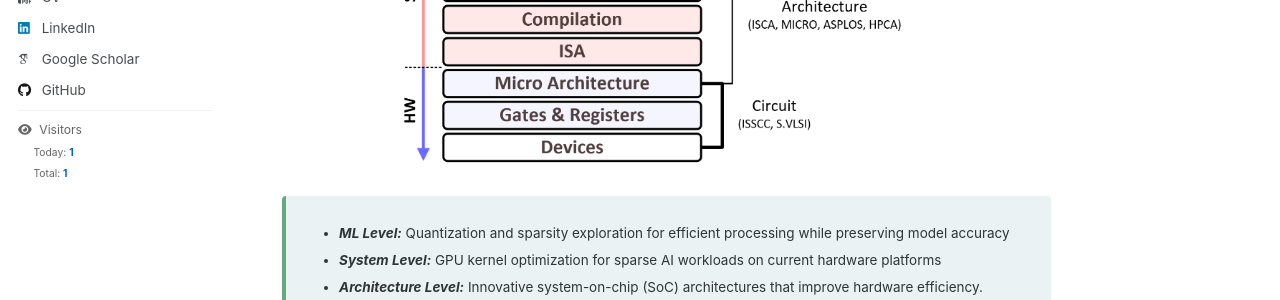
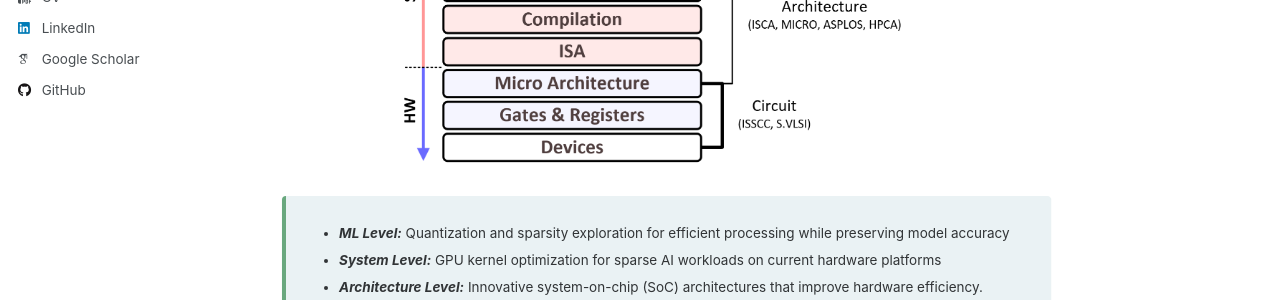
Before and after one commit to yjmoon99/yjmoon99.github.io, a Jekyll site: the page built from _pages/about.md, in a window 1280 px wide. Shown: the part 551-851 px from the top of the page. Built offline with Jekyll 4.4.1, drawn with Linux system fonts in a browser that asks for light colours; some web fonts are replaced; a script that is not in the unit is left out; part of the change alters nothing that is shown.

Commit message:
Update Profile

```diff
--- a/_includes/author-profile.html
+++ b/_includes/author-profile.html
@@ -48,32 +48,6 @@
       {% if author.github %}
         <li><a href="https://github.com/{{ author.github }}"><i class="fab fa-fw fa-github icon-pad-right" aria-hidden="true"></i>GitHub</a></li>
       {% endif %}
-      <li style="margin-top: 8px; padding-top: 8px; border-top: 1px solid var(--global-border-color);">
-        <span style="color: #666; font-size: 0.9em; display: block; line-height: 1.8;">
-          <i class="fas fa-fw fa-eye icon-pad-right" aria-hidden="true"></i>Visitors<br>
-          <span style="padding-left: 1.5em; font-size: 0.85em; display: block; margin-top: 2px; position: relative;">
-            Today: <span id="visitor-counter-today" style="color: #0066cc; font-weight: bold;">0</span>
-            <span id="visitor-feedback-today" style="display: none; color: #28a745; font-weight: bold; margin-left: 5px; animation: fadeOut 2s ease-out;">+1</span>
-          </span>
-          <span style="padding-left: 1.5em; font-size: 0.85em; display: block; margin-top: 2px; position: relative;">
-            Total: <span id="visitor-counter-total" style="color: #0066cc; font-weight: bold;">0</span>
-            <span id="visitor-feedback-total" style="display: none; color: #28a745; font-weight: bold; margin-left: 5px; animation: fadeOut 2s ease-out;">+1</span>
-          </span>
-        </span>
-      </li>
-      <style>
-        @keyframes fadeOut {
-          0% { opacity: 1; transform: translateY(0); }
-          100% { opacity: 0; transform: translateY(-10px); }
-        }
-        @keyframes highlight {
-          0% { background-color: rgba(0, 102, 204, 0.2); }
-          100% { background-color: transparent; }
-        }
-        .counter-highlight {
-          animation: highlight 1s ease-out;
-        }
-      </style>
       {% if author.academia %}
         <li><a href="{{ author.academia }}"><i class="ai ai-academia ai-fw icon-pad-right" aria-hidden="true"></i>Academia</a></li>
       {% endif %}
@@ -195,5 +169,3 @@
     </ul>
   </div>
 </div>
-
-<script src="{{ base_path }}/assets/js/visitor-counter.js"></script>
--- a/assets/js/visitor-counter.js
+++ /dev/null
@@ -1,202 +0,0 @@
-// Visitor Counter - Hybrid approach: CountAPI + localStorage fallback
-(function() {
-  'use strict';
-
-  // Use a unique namespace for this site
-  const SITE_NAMESPACE = 'yjmoon99-github-io';
-  const TOTAL_KEY = 'total';
-  const TODAY_KEY_PREFIX = 'today-';
-  const LOCAL_STORAGE_PREFIX = 'visitor_local_';
-
-  // Get today's date key
-  function getTodayKey() {
-    const today = new Date();
-    const year = today.getFullYear();
-    const month = String(today.getMonth() + 1).padStart(2, '0');
-    const day = String(today.getDate()).padStart(2, '0');
-    return `${TODAY_KEY_PREFIX}${year}-${month}-${day}`;
-  }
-
-  // CountAPI base URL
-  function getCountAPIUrl(key, operation = 'get') {
-    const namespace = `${SITE_NAMESPACE}-${key}`;
-    if (operation === 'hit') {
-      return `https://api.countapi.xyz/hit/${namespace}`;
-    }
-    return `https://api.countapi.xyz/get/${namespace}`;
-  }
-
-  // Get from localStorage as fallback
-  function getLocalStorageCount(key) {
-    const stored = localStorage.getItem(LOCAL_STORAGE_PREFIX + key);
-    return stored ? parseInt(stored, 10) : 0;
-  }
-
-  // Set to localStorage as backup
-  function setLocalStorageCount(key, value) {
-    localStorage.setItem(LOCAL_STORAGE_PREFIX + key, value.toString());
-  }
-
-  // Update display
-  function updateDisplay(total, today, showFeedback = false) {
-    const totalEl = document.getElementById('visitor-counter-total');
-    const todayEl = document.getElementById('visitor-counter-today');
-    const totalFeedback = document.getElementById('visitor-feedback-total');
-    const todayFeedback = document.getElementById('visitor-feedback-today');
-
-    if (totalEl) {
-      totalEl.textContent = total.toLocaleString('en-US');
-      if (showFeedback && totalFeedback) {
-        totalEl.classList.add('counter-highlight');
-        totalFeedback.style.display = 'inline';
-        setTimeout(() => {
-          totalFeedback.style.display = 'none';
-          totalEl.classList.remove('counter-highlight');
-        }, 2000);
-      }
-    }
-
-    if (todayEl) {
-      todayEl.textContent = today.toLocaleString('en-US');
-      if (showFeedback && todayFeedback) {
-        todayEl.classList.add('counter-highlight');
-        todayFeedback.style.display = 'inline';
-        setTimeout(() => {
-          todayFeedback.style.display = 'none';
-          todayEl.classList.remove('counter-highlight');
-        }, 2000);
-      }
-    }
-  }
-
-  // Fetch count from API with localStorage fallback
-  function fetchCount(key, callback) {
-    const url = getCountAPIUrl(key, 'get');
-    const fallbackCount = getLocalStorageCount(key);
-
-    fetch(url)
-      .then(response => {
-        if (!response.ok) {
-          throw new Error('Network response was not ok');
-        }
-        return response.json();
-      })
-      .then(data => {
-        if (data && data.value !== undefined) {
-          // Update localStorage with API value
-          setLocalStorageCount(key, data.value);
-          callback(data.value);
-        } else {
-          console.warn('Invalid response from API, using localStorage:', fallbackCount);
-          callback(fallbackCount);
-        }
-      })
-      .catch(error => {
-        console.warn('Error fetching count from API, using localStorage:', error);
-        callback(fallbackCount);
-      });
-  }
-
-  // Increment count via API with localStorage fallback
-  function incrementCount(key, callback) {
-    const url = getCountAPIUrl(key, 'hit');
-    const currentLocal = getLocalStorageCount(key);
-
-    fetch(url)
-      .then(response => {
-        if (!response.ok) {
-          throw new Error('Network response was not ok');
-        }
-        return response.json();
-      })
-      .then(data => {
-        if (data && data.value !== undefined) {
-          // Update localStorage with API value
-          setLocalStorageCount(key, data.value);
-          callback(data.value);
-        } else {
-          // Fallback: increment localStorage
-          const newValue = currentLocal + 1;
-          setLocalStorageCount(key, newValue);
-          console.warn('Invalid API response, using localStorage:', newValue);
-          callback(newValue);
-        }
-      })
-      .catch(error => {
-        // Fallback: increment localStorage
-        const newValue = currentLocal + 1;
-        setLocalStorageCount(key, newValue);
-        console.warn('Error incrementing via API, using localStorage:', error);
-        callback(newValue);
-      });
-  }
-
-  // Initialize counter
-  function init() {
-    const todayKey = getTodayKey();
-    const totalKey = TOTAL_KEY;
-    const todayCountKey = todayKey;
-
-    // Check if this is a new visit (using sessionStorage to avoid double counting on same session)
-    const sessionKey = 'visitor_session_' + todayKey;
-    const hasVisitedToday = sessionStorage.getItem(sessionKey);
-
-    if (!hasVisitedToday) {
-      // New visit - increment both counters in parallel
-      let totalCount = 0;
-      let todayCount = 0;
-      let totalLoaded = false;
-      let todayLoaded = false;
-
-      function checkAndUpdate() {
-        if (totalLoaded && todayLoaded) {
-          sessionStorage.setItem(sessionKey, 'true');
-          updateDisplay(totalCount, todayCount, true);
-        }
-      }
-
-      incrementCount(totalKey, function(total) {
-        totalCount = total;
-        totalLoaded = true;
-        checkAndUpdate();
-      });
-
-      incrementCount(todayCountKey, function(today) {
-        todayCount = today;
-        todayLoaded = true;
-        checkAndUpdate();
-      });
-    } else {
-      // Already visited today - just fetch and display
-      let totalCount = 0;
-      let todayCount = 0;
-      let totalLoaded = false;
-      let todayLoaded = false;
-
-      function checkAndUpdate() {
-        if (totalLoaded && todayLoaded) {
-          updateDisplay(totalCount, todayCount, false);
-        }
-      }
-
-      fetchCount(totalKey, function(total) {
-        totalCount = total;
-        totalLoaded = true;
-        checkAndUpdate();
-      });
-
-      fetchCount(todayCountKey, function(today) {
-        todayCount = today;
-        todayLoaded = true;
-        checkAndUpdate();
-      });
-    }
-  }
-
-  // Wait for DOM
-  if (document.readyState === 'loading') {
-    document.addEventListener('DOMContentLoaded', init);
-  } else {
-    init();
-  }
-})();
```
